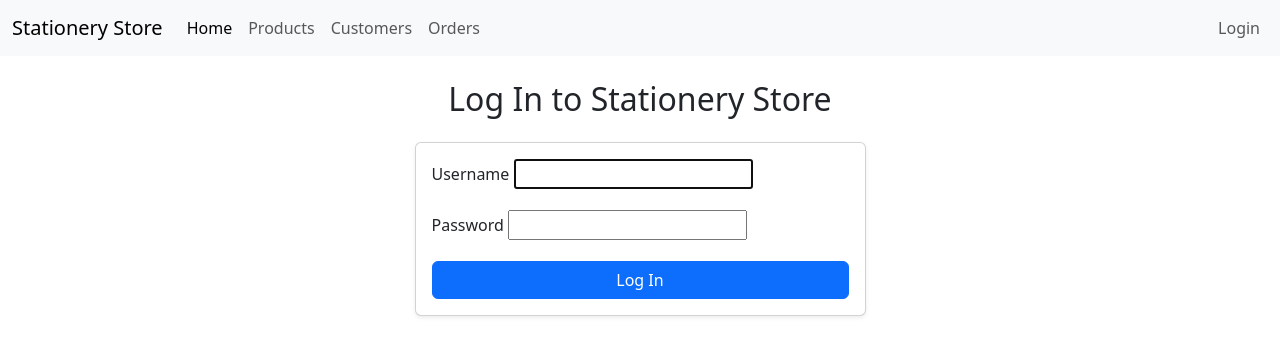
After one commit to CircleAZ/stationary_store_project, a Django app: page /accounts/login/ in a window 1280 px wide. The commit adds this page. Shown: the top 356 px of the page. Run offline with Django 5.2, Linux system fonts and the light colour scheme.

Commit message:
Added login page Manager & and Salesman are functional now

```diff
--- a/stationery_store_project/settings.py
+++ b/stationery_store_project/settings.py
@@ -141,3 +141,7 @@ DEFAULT_AUTO_FIELD = 'django.db.models.BigAutoField'
 
 MEDIA_URL = '/media/' # URL prefix for media files
 MEDIA_ROOT = os.path.join(BASE_DIR, 'media') # Absolute path to the media directory
+
+LOGIN_URL = '/accounts/login/'
+LOGIN_REDIRECT_URL = '/dashboard/'
+LOGOUT_REDIRECT_URL = '/accounts/login/'
--- a/stationery_store_project/urls.py
+++ b/stationery_store_project/urls.py
@@ -1,59 +1,32 @@
-"""
-URL configuration for stationery_store_project project.
-
-The `urlpatterns` list routes URLs to views. For more information please see:
-    https://docs.djangoproject.com/en/5.2/topics/http/urls/
-Examples:
-Function views
-    1. Add an import:  from my_app import views
-    2. Add a URL to urlpatterns:  path('', views.home, name='home')
-Class-based views
-    1. Add an import:  from other_app.views import Home
-    2. Add a URL to urlpatterns:  path('', Home.as_view(), name='home')
-Including another URLconf
-    1. Import the include() function: from django.urls import include, path
-    2. Add a URL to urlpatterns:  path('blog/', include('blog.urls'))
-"""
+# stationery_store_project/urls.py
 from django.contrib import admin
-from django.urls import path, include # Make sure 'include' is imported
-
-from orders import views as order_views # Alias to avoid name clashes if needed
+from django.urls import path, include # Ensure include is imported
 from django.conf import settings
 from django.conf.urls.static import static
-
+from orders import views as order_views
 
 urlpatterns = [
     path('admin/', admin.site.urls),
-    # Inventory URLs (existing)
+
+    # --- Add Django's built-in auth URLs ---
+    # Provides URLs like /accounts/login/, /accounts/logout/, /accounts/password_change/, etc.
+    path('accounts/', include('django.contrib.auth.urls')),
+
+    # Your App URLs
     path('inventory/', include('inventory.urls')),
+    path('customers/', include('customers.urls')),
+    path('orders/', include('orders.urls')),
+    path('dashboard/', include('dashboard.urls')),
+    path('reports/', include('reports.urls')),
+    path('', include('core.urls')), # Assuming core handles '/settings/store/' etc.
 
-    # --- NEW: Include Customer URLs ---
-    path('customers/', include('customers.urls')),
-
-    path('orders/', include('orders.urls')),
-
+    # API Endpoints
     path('api/customers/search/', order_views.customer_search_api, name='api_customer_search'),
     path('api/products/search/', order_views.product_search_api, name='api_product_search'),
-
-    # --- ADD Payment Method API URL ---
     path('api/payment-methods/add/', order_views.payment_method_add_modal_api, name='api_payment_method_add'),
-    # --- END API Endpoints ---
-
-    # --- ADD Order Create API URL ---
     path('api/orders/create/', order_views.order_create_api, name='api_order_create'),
-
-    path('dashboard/', include('dashboard.urls')),
-
-    path('reports/', include('reports.urls')),
-    # We'll add path for core app later
-
-    path('', include('core.urls')),
 ]
 
+# --- Media/Static Serving (Keep this) ---
 if settings.DEBUG:
-    # Add static files serving pattern (might already exist)
-    # urlpatterns += static(settings.STATIC_URL, document_root=settings.STATIC_ROOT) # Usually handled automatically if using runserver with DEBUG=True
-
-    # Add media files serving pattern
     urlpatterns += static(settings.MEDIA_URL, document_root=settings.MEDIA_ROOT)
-# --- End Serving ---
--- a/templates/base.html
+++ b/templates/base.html
@@ -1,6 +1,7 @@
 <!doctype html>
 <html lang="en">
   <head>
+    {% load auth_extras %}
     <!-- Required meta tags -->
     <meta charset="utf-8">
     <meta name="viewport" content="width=device-width, initial-scale=1">
@@ -23,7 +24,7 @@
               {# --- NEW Settings Link (conditional for staff) --- #}
             {% if user.is_authenticated %}
               {# Only show Settings to Managers or Superusers (stricter than just is_staff) #}
-              {% if user.is_superuser or user.groups.all|join:','|find:'Manager' != -1 %}
+              {% if user.is_superuser or user|has_group:"Manager" %}
               <li class="nav-item dropdown">
                  <a class="nav-link dropdown-toggle" href="#" id="settingsDropdown" role="button" data-bs-toggle="dropdown" aria-expanded="false">
                    Settings
@@ -55,7 +56,7 @@
 
              {% if user.is_authenticated %}
         {# Only show Reports to Managers or Superusers #}
-        {% if user.is_superuser or user.groups.all|join:','|find:'Manager' != -1 %}
+        {% if user.is_superuser or user|has_group:"Manager" %}
           <li class="nav-item">
              <a class="nav-link" href="{% url 'reports:sales_summary' %}">Reports</a>
           </li>
@@ -63,6 +64,34 @@
      {% endif %}
               {# Add more navigation links later (Dashboard etc.) #}
             </ul>
+            {# --- ADD LOGIN/LOGOUT --- #}
+        <ul class="navbar-nav ms-auto mb-2 mb-lg-0"> {# ms-auto pushes this block right #}
+             {% if user.is_authenticated %}
+                <li class="nav-item dropdown">
+                  <a class="nav-link dropdown-toggle" href="#" id="userDropdown" role="button" data-bs-toggle="dropdown" aria-expanded="false">
+                    Welcome, {{ user.get_full_name|default:user.username }}
+                  </a>
+                  <ul class="dropdown-menu dropdown-menu-end" aria-labelledby="userDropdown">
+                    {# Add links to profile, change password later? #}
+                    {# <li><a class="dropdown-item" href="#">My Profile</a></li> #}
+                    {# <li><a class="dropdown-item" href="{% url 'password_change' %}">Change Password</a></li> #}
+                    {# <li><hr class="dropdown-divider"></li> #}
+                    <li>
+                        {# Use a small form for logout for security (prevents GET logout) #}
+                        <form action="{% url 'logout' %}" method="post" class="d-inline">
+                            {% csrf_token %}
+                            <button type="submit" class="dropdown-item">Logout</button>
+                        </form>
+                    </li>
+                  </ul>
+                </li>
+            {% else %}
+                <li class="nav-item">
+                    <a class="nav-link" href="{% url 'login' %}?next={{ request.path|urlencode }}">Login</a> {# Include next parameter #}
+                </li>
+            {% endif %}
+        </ul>
+        {# --- END LOGIN/LOGOUT --- #}
         </div>
       </div>
     </nav>
--- /dev/null
+++ b/templates/registration/login.html
@@ -0,0 +1,68 @@
+{# templates/registration/login.html #}
+{% extends "base.html" %}
+
+{% block title %}Log In{% endblock %}
+
+{% block content %}
+<div class="row justify-content-center">
+  <div class="col-md-6 col-lg-5">
+    <h2 class="mb-4 text-center">Log In to Stationery Store</h2>
+
+    {# Display form errors (e.g., invalid credentials) #}
+    {% if form.errors %}
+      <div class="alert alert-danger" role="alert">
+        Your username and password didn't match. Please try again.
+        {# You could loop through form.non_field_errors if needed #}
+      </div>
+    {% endif %}
+
+    {# Display logout message if redirected here #}
+    {% if next %}
+        {% if user.is_authenticated %}
+        <p class="text-warning">Your account doesn't have access to this page. To proceed,
+        please login with an account that has access.</p>
+        {% else %}
+        {# <p class="text-info">Please login to see this page.</p> #}
+        {% endif %}
+    {% endif %}
+
+
+    <div class="card shadow-sm">
+      <div class="card-body">
+        <form method="post" action="{% url 'login' %}"> {# Action points to the named URL 'login' #}
+          {% csrf_token %}
+
+          {# Render form fields manually #}
+          <div class="mb-3">
+            <label for="{{ form.username.id_for_label }}" class="form-label">{{ form.username.label }}</label>
+            {{ form.username }} {# Render username input #}
+            {% for error in form.username.errors %}
+              <div class="invalid-feedback d-block">{{ error }}</div>
+            {% endfor %}
+          </div>
+
+          <div class="mb-3">
+            <label for="{{ form.password.id_for_label }}" class="form-label">{{ form.password.label }}</label>
+            {{ form.password }} {# Render password input #}
+            {% for error in form.password.errors %}
+               <div class="invalid-feedback d-block">{{ error }}</div>
+            {% endfor %}
+          </div>
+
+          {# Hidden field for redirection after login #}
+          <input type="hidden" name="next" value="{{ next }}">
+
+          <div class="d-grid gap-2">
+              <button type="submit" class="btn btn-primary">Log In</button>
+          </div>
+
+        </form>
+      </div>
+    </div>
+
+    {# Optional: Add password reset link later if using those views #}
+    {# <p class="mt-3 text-center"><a href="{% url 'password_reset' %}">Lost password?</a></p> #}
+
+  </div>
+</div>
+{% endblock %}
```
Also changed, not shown: core/templatetags/auth_extras.py (added, +28 -0 lines), inventory/templates/inventory/low_stock_list.html (+5 -4 lines), inventory/templates/inventory/product_detail.html (+4 -3 lines), inventory/templates/inventory/product_list.html (+4 -3 lines), core/templatetags/__init__.py (added), db.sqlite3.
